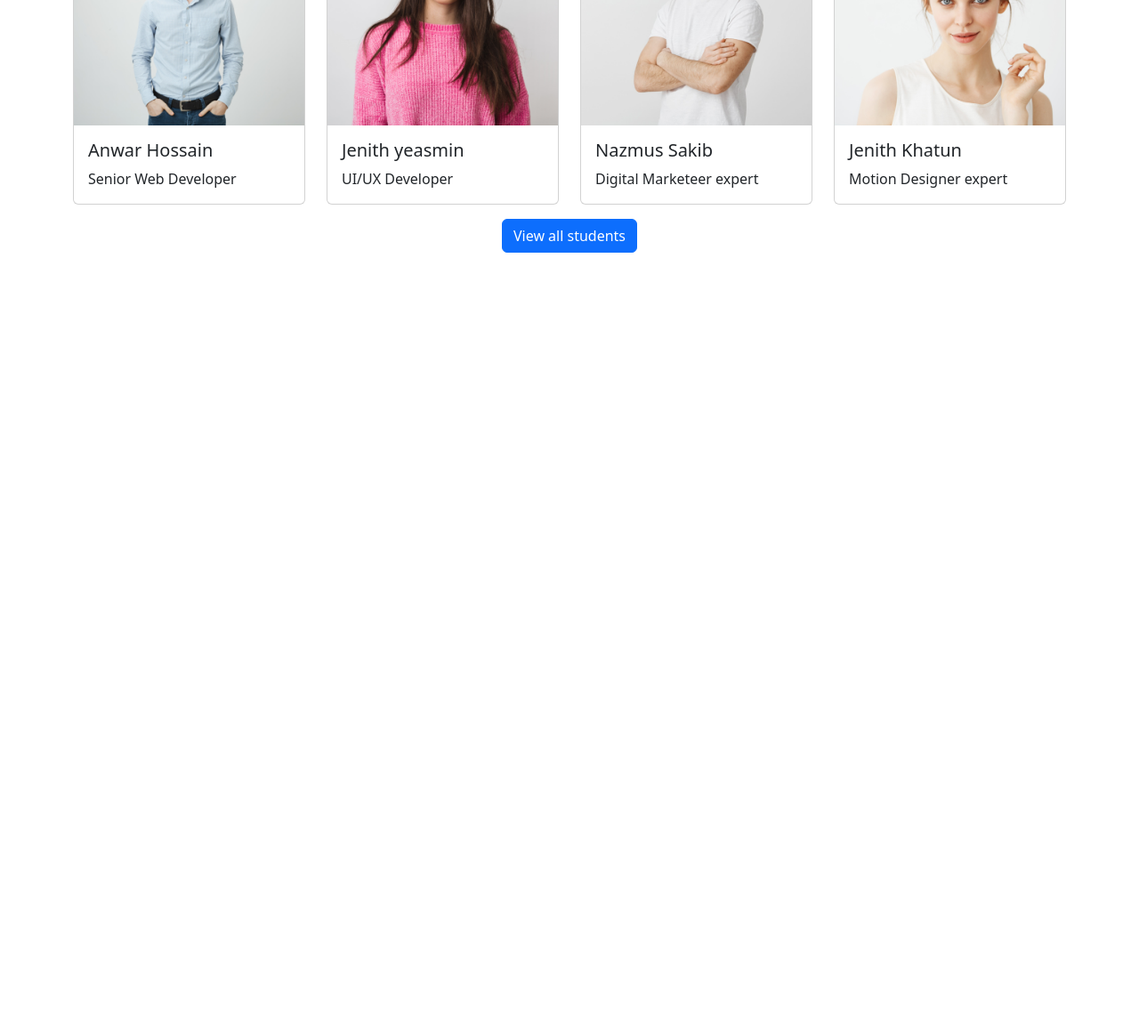
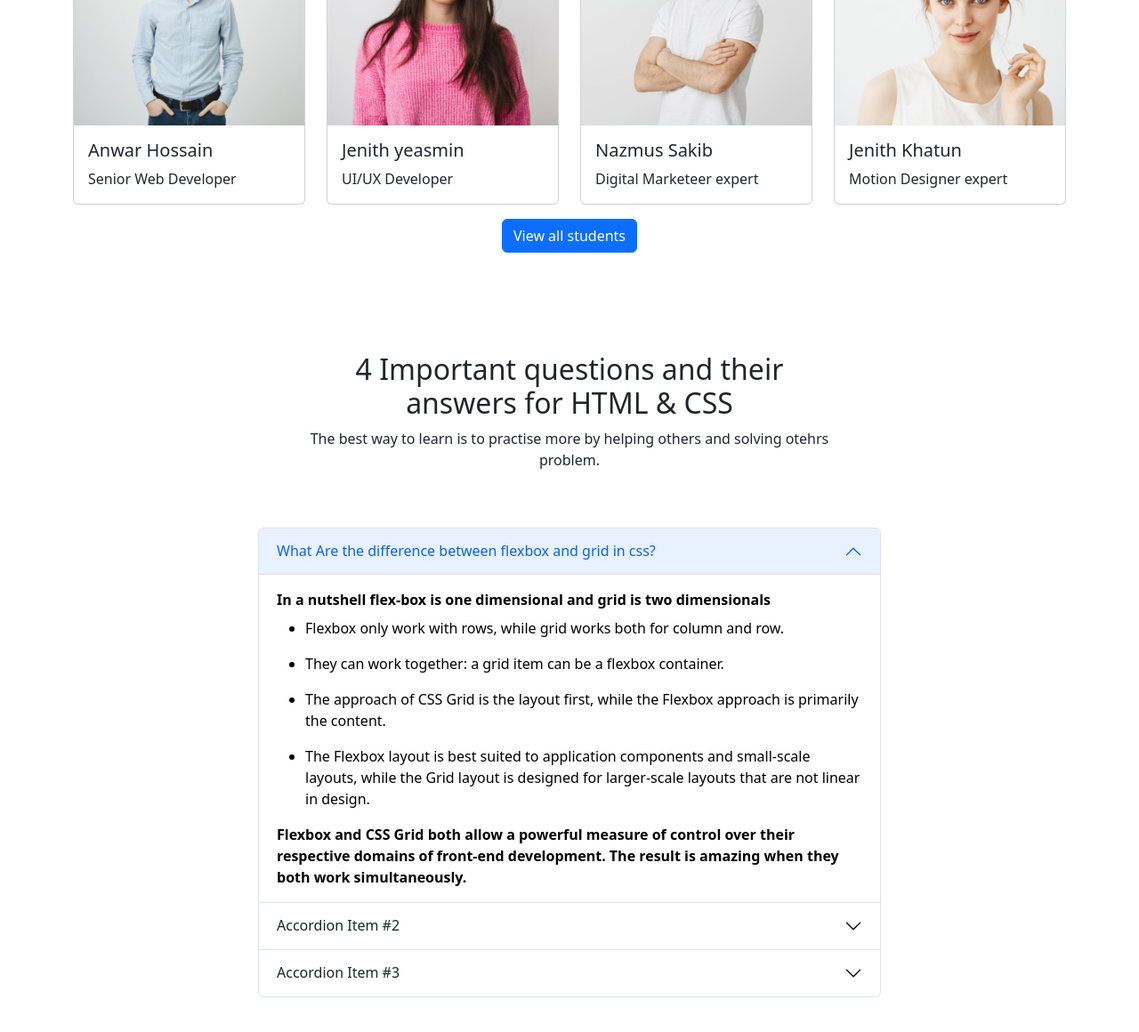
Before and after one commit to maidul-iut/edTech-assignment, a plain HTML site: page index.html in a window 1280 px wide. Shown: the part 2394-3554 px from the top of the page at 89% size. Before the commit the page ends 2694 px from the top, so only its background shows below. Drawn offline with nearby package versions, Linux system fonts and the light colour scheme.

Commit message:
faq section added

```diff
--- a/index.html
+++ b/index.html
@@ -282,6 +282,76 @@
         <button class="btn btn-primary my-3" type="button">View all students</button>
       </div>
     </section>
+    <!-- student-section-ends -->
+
+    <!-- 4-questions-and-answer-section -->
+    <section class="container my-5">
+
+      <div class="d-flex justify-content-center py-5">
+        <div class="q-a text-center" >
+          <p class="h2">4 Important questions and their answers for HTML & CSS</p>
+          <p class="text-body">The best way to learn is to practise more by helping others and solving otehrs problem.</p>
+        </div>
+      </div>
+
+      <div class="d-flex justify-content-center">
+        <div class="faq-section">
+          <div class="accordion" id="accordionExample">
+            <div class="accordion-item">
+              <h2 class="accordion-header" id="headingOne">
+                <button class="accordion-button" type="button" data-bs-toggle="collapse" data-bs-target="#collapseOne" aria-expanded="true" aria-controls="collapseOne">
+                  What Are the difference between flexbox and grid in css?
+                </button>
+              </h2>
+              <div id="collapseOne" class="accordion-collapse collapse show" aria-labelledby="headingOne" data-bs-parent="#accordionExample">
+                <div class="accordion-body">
+                  <strong>In a nutshell flex-box is one dimensional and grid is two dimensionals</strong>
+                  <ul   style="list-style-type:disc">
+                    <li class="mt-2"> Flexbox only work with rows, while grid works both for column and row.</li>
+                  </ul>
+                  <ul class=""  style="list-style-type:disc">
+                    <li> They can work together: a grid item can be a flexbox container.</li>
+                  </ul>
+                  <ul class=""  style="list-style-type:disc">
+                    <li> The approach of CSS Grid is the layout first, while the Flexbox approach is primarily the content.</li>
+                  </ul>
+                  <ul class=""  style="list-style-type:disc">
+                    <li> The Flexbox layout is best suited to application components and small-scale layouts, while the Grid layout is designed for larger-scale layouts that are not linear in design.</li>
+                  </ul>
+                  <strong>Flexbox and CSS Grid both allow a powerful measure of control over their respective domains of front-end development. The result is amazing when they both work simultaneously. </strong>
+                </div>
+              </div>
+            </div>
+            <div class="accordion-item">
+              <h2 class="accordion-header" id="headingTwo">
+                <button class="accordion-button collapsed" type="button" data-bs-toggle="collapse" data-bs-target="#collapseTwo" aria-expanded="false" aria-controls="collapseTwo">
+                  Accordion Item #2
+                </button>
+              </h2>
+              <div id="collapseTwo" class="accordion-collapse collapse" aria-labelledby="headingTwo" data-bs-parent="#accordionExample">
+                <div class="accordion-body">
+                  <strong>This is the second item's accordion body.</strong> It is hidden by default, until the collapse plugin adds the appropriate classes that we use to style each element. These classes control the overall appearance, as well as the showing and hiding via CSS transitions. You can modify any of this with custom CSS or overriding our default variables. It's also worth noting that just about any HTML can go within the <code>.accordion-body</code>, though the transition does limit overflow.
+                </div>
+              </div>
+            </div>
+            <div class="accordion-item">
+              <h2 class="accordion-header" id="headingThree">
+                <button class="accordion-button collapsed" type="button" data-bs-toggle="collapse" data-bs-target="#collapseThree" aria-expanded="false" aria-controls="collapseThree">
+                  Accordion Item #3
+                </button>
+              </h2>
+              <div id="collapseThree" class="accordion-collapse collapse" aria-labelledby="headingThree" data-bs-parent="#accordionExample">
+                <div class="accordion-body">
+                  <strong>This is the third item's accordion body.</strong> It is hidden by default, until the collapse plugin adds the appropriate classes that we use to style each element. These classes control the overall appearance, as well as the showing and hiding via CSS transitions. You can modify any of this with custom CSS or overriding our default variables. It's also worth noting that just about any HTML can go within the <code>.accordion-body</code>, though the transition does limit overflow.
+                </div>
+              </div>
+            </div>
+          </div>
+        </div>
+      </div>
+
+
+    </section>
 
     <script
       src="https://cdn.jsdelivr.net/npm/bootstrap@5.2.0/dist/js/bootstrap.bundle.min.js"
--- a/style.css
+++ b/style.css
@@ -32,6 +32,14 @@
   background-color: white;
 }
 
+.q-a {
+  max-width: 600px;
+}
+
+.faq-section {
+  max-width: 700px;
+}
+
 @media screen and (min-width: 768px) {
   .mastery-title {
     width: 800px;
```
